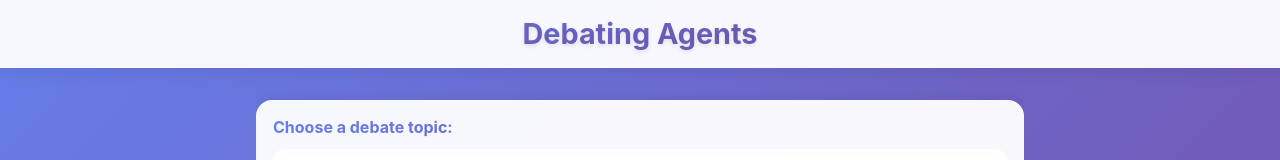
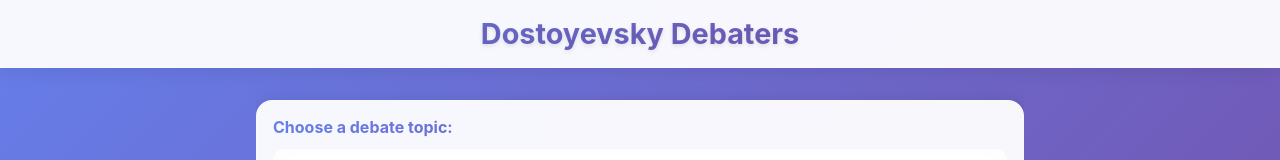
Before and after one commit to zamaVR/debating-agents, a website: page public/index.html in a window 1280 px wide. Shown: the top 160 px of the page. Drawn offline with Linux system fonts and the light colour scheme.

Commit message:
Update title

```diff
--- a/public/index.html
+++ b/public/index.html
@@ -3,7 +3,7 @@
 <head>
     <meta charset="UTF-8">
     <meta name="viewport" content="width=device-width, initial-scale=1.0">
-    <title>Debating Agents</title>
+    <title>Dostoyevsky Debaters</title>
     <style>
         * {
             margin: 0;
@@ -406,7 +406,7 @@
 </head>
 <body>
     <div class="header">
-        <h1>Debating Agents</h1>
+        <h1>Dostoyevsky Debaters</h1>
     </div>
 
     <div class="chat-container">
```
